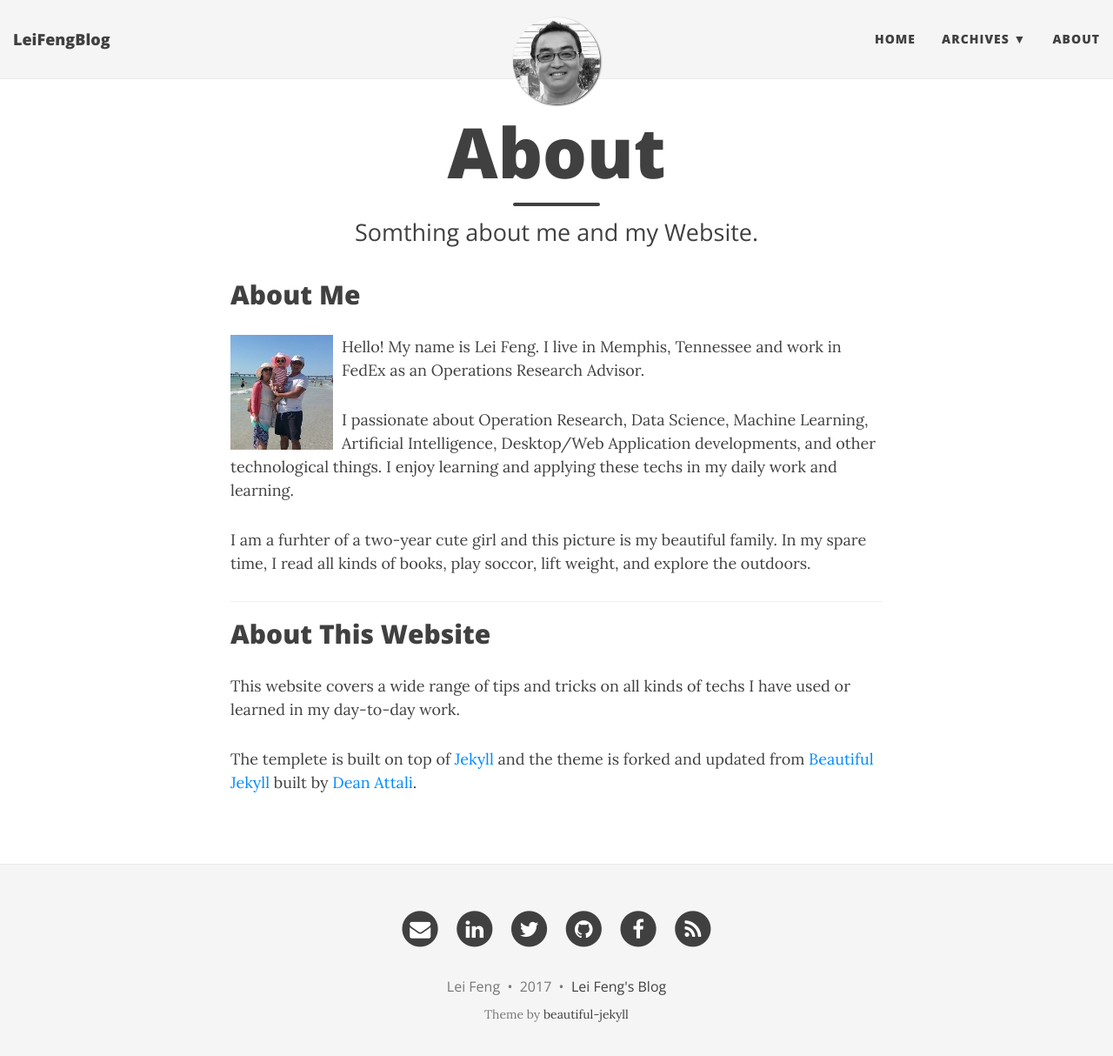
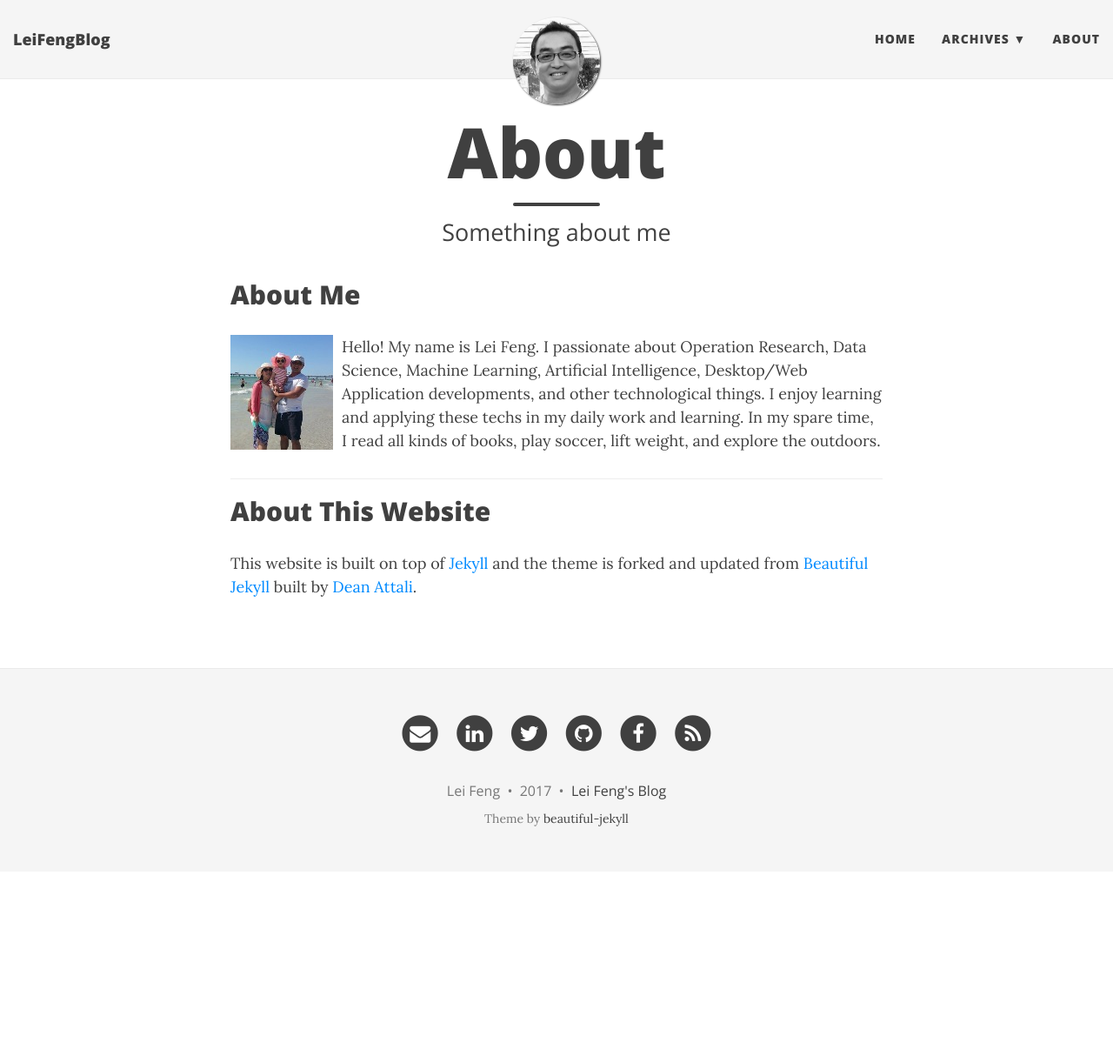
Before and after one commit to stonefl/stonefl.github.io, a Jekyll site: the page built from about.md, in a window 1280 px wide and 1227 px high. Shown: the top 1214 px of the window at 87% size. Built offline with Jekyll 4.4.1, drawn with Linux system fonts in a browser that asks for light colours; nearby versions of some CDN libraries.

Commit message:
Update about.md

```diff
--- a/about.md
+++ b/about.md
@@ -1,25 +1,19 @@
 ---
 layout: page
 title: About
-subtitle: Somthing about me and my Website.
+subtitle: Something about me
 comments: false
 ---
 
 ## About Me
 
 
-<img src="/img/avatar/family.jpg" alt="Picture of a cat in front of a pc" align="left" style="PADDING-RIGHT: 10px">
-Hello! My name is Lei Feng. I live in Memphis, Tennessee and work in FedEx as an Operations Research Advisor.
-
-I passionate about Operation Research, Data Science, Machine Learning, Artificial Intelligence, Desktop/Web Application developments, and other technological things. I enjoy learning and applying these techs in my daily work and learning.
-
-I am a furhter of a two-year cute girl and this picture is my beautiful family. In my spare time, I read all kinds of books, play soccor, lift weight, and explore the outdoors.
+<img src="/img/avatar/family.jpg" alt="Picture of family" align="left" style="PADDING-RIGHT: 10px">
+Hello! My name is Lei Feng. I passionate about Operation Research, Data Science, Machine Learning, Artificial Intelligence, Desktop/Web Application developments, and other technological things. I enjoy learning and applying these techs in my daily work and learning. In my spare time, I read all kinds of books, play soccer, lift weight, and explore the outdoors.
 
 
 ---
 
 ## About This Website
 
-This website covers a wide range of tips and tricks on all kinds of techs I have used or learned in my day-to-day work.
-
-The templete is built on top of [Jekyll](http://jekyllrb.com/) and the theme is forked and updated from [Beautiful Jekyll](http://deanattali.com/beautiful-jekyll) built by [Dean Attali](http://deanattali.com/aboutme#contact).
+This website is built on top of [Jekyll](http://jekyllrb.com/) and the theme is forked and updated from [Beautiful Jekyll](http://deanattali.com/beautiful-jekyll) built by [Dean Attali](http://deanattali.com/aboutme#contact).
```
